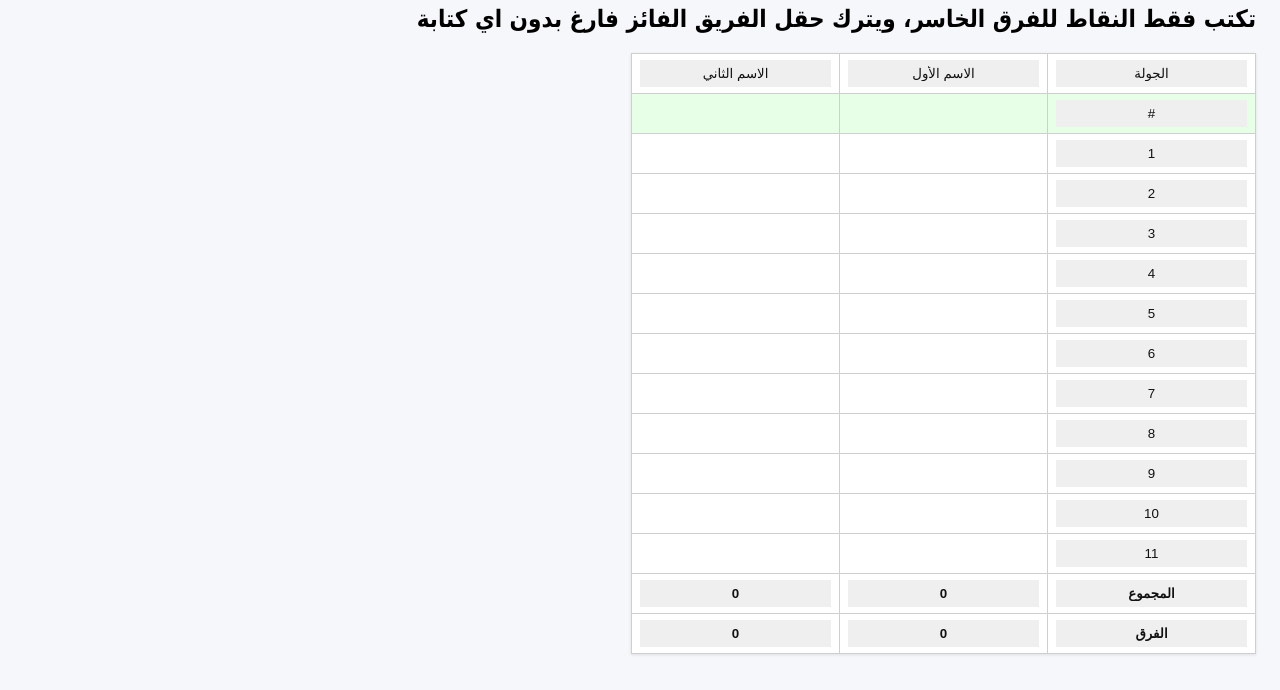
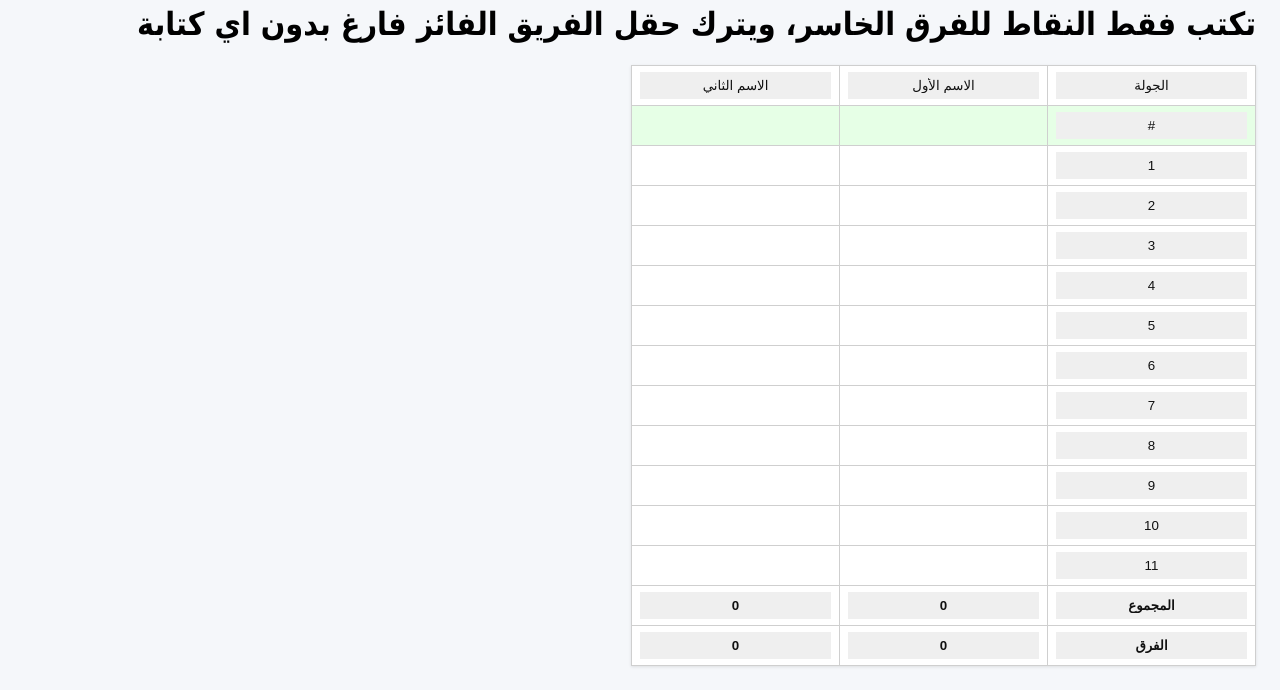
Before and after one commit to Assefraad/Joker, a plain HTML site: page index.html in a window 1280 px wide. Shown: the part 159-849 px from the top of the page. Drawn offline with Linux system fonts and the light colour scheme.

Commit message:
index.html

```diff
--- a/index.html
+++ b/index.html
@@ -12,7 +12,7 @@
 <head>
 <meta charset="utf-8" />
 <meta name="viewport" content="width=device-width,initial-scale=1" />
-<title>برنامج حساب نقاط الورق 51</title>
+<title>برنامج حساب نقاط الورق51</title>
 <style>
   body { font-family: Tahoma, Arial, sans-serif; direction: rtl; padding: 16px; background: #f5f7fa; }
   table { border-collapse: collapse; background: white; box-shadow: 0 1px 3px rgba(0,0,0,0.1); }
@@ -26,7 +26,7 @@
 </style>
 </head>
 <body>
-<h2>تكتب فقط النقاط للفرق الخاسر، ويترك حقل الفريق الفائز فارغ بدون اي كتابة</h2>
+<h1>تكتب فقط النقاط للفرق الخاسر، ويترك حقل الفريق الفائز فارغ بدون اي كتابة</h1>
 <table id="sheet">
 <tr class=""><td><input id="A1" class="cell" readonly value="الجولة" /></td><td><input id="B1" class="cell" readonly value="الاسم الأول" /></td><td><input id="C1" class="cell" readonly value="الاسم الثاني" /></td></tr>
 <tr class="row2"><td><input id="A2" class="cell" readonly value="#" /></td><td><input id="B2" class="cell bold" value="" /></td><td><input id="C2" class="cell bold" value="" /></td></tr>
```
